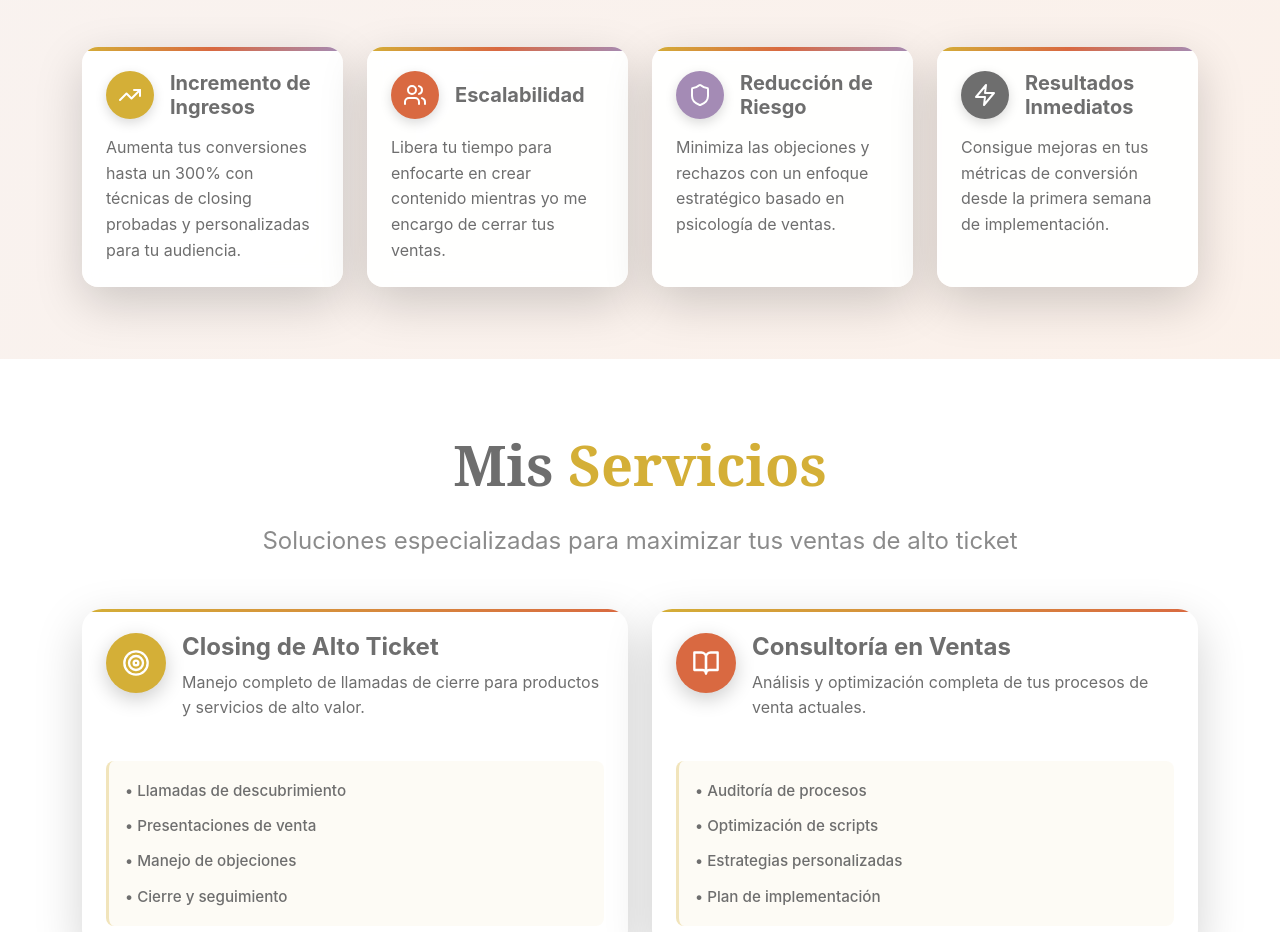
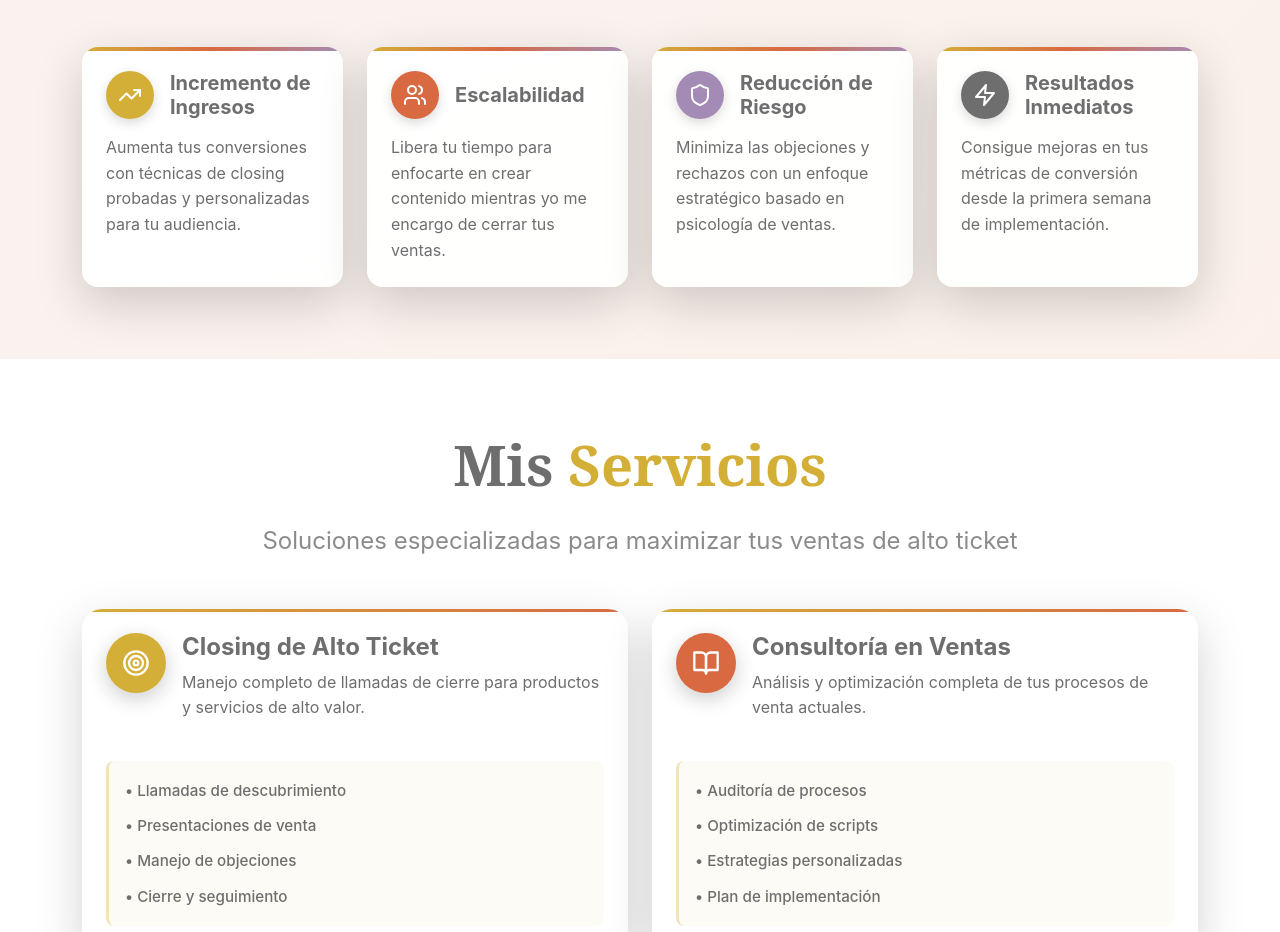
Before and after one commit to amancheno1/webamagoiacloserdeventas, a React (Vite) app: page / in a window 1280 px wide. Shown: the part 1980-2912 px from the top of the page. Built offline with nearby package versions, Linux system fonts and the light colour scheme.

Commit message:
Updated App.tsx

```diff
--- a/src/App.tsx
+++ b/src/App.tsx
@@ -346,7 +346,7 @@ Enviado desde el formulario de contacto de amagoialouviercloserdeventas.netlify.
                     <h3 className="h5 fw-bold mb-0 text-gray">Incremento de Ingresos</h3>
                   </div>
                   <p className="text-gray mb-0" style={{ lineHeight: '1.6' }}>
-                    Aumenta tus conversiones hasta un 300% con técnicas de closing probadas y personalizadas para tu audiencia.
+                    Aumenta tus conversiones con técnicas de closing probadas y personalizadas para tu audiencia.
                   </p>
                 </div>
               </div>
```
